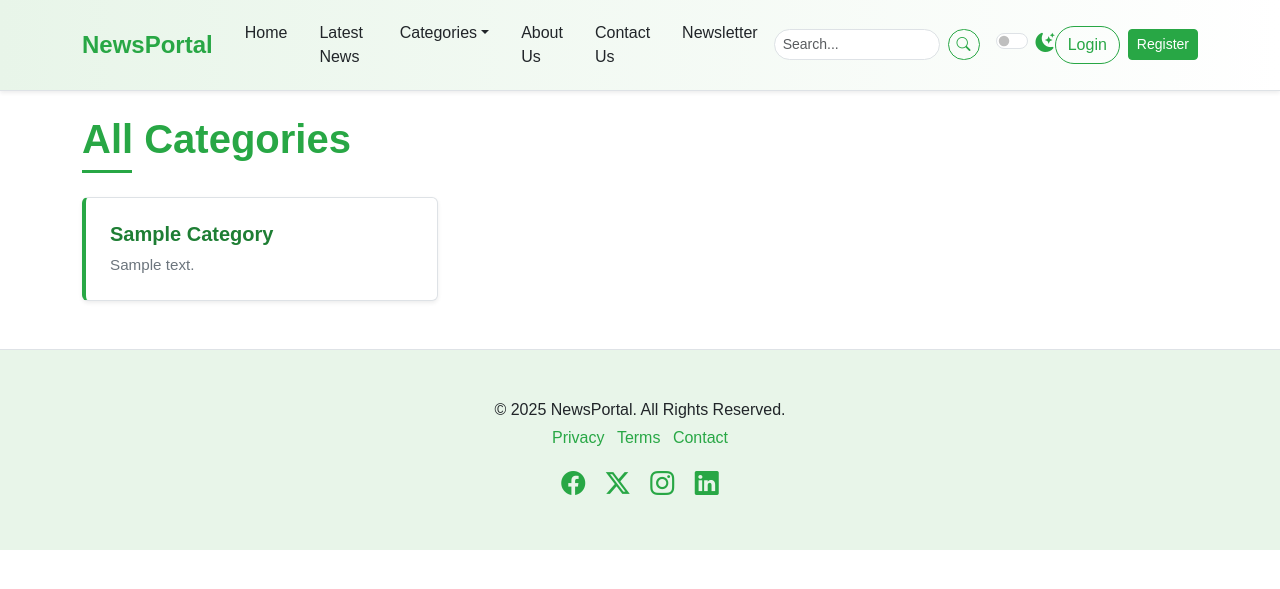
After one commit to Rohan-Gajurel/News-Portal, a Django app: template templates/newsportal/categories.html in a window 1280 px wide. The commit adds this page. Shown: the top 589 px of the page. Run offline with Django 5.2, Linux system fonts and the light colour scheme; the template is opened without the code that fills it: most values are stand-ins (such as "Sample title", 1, 10 or a date in 2020); some libraries are stand-ins or nearby versions.

Commit message:
Worked on  Category and Tags

```diff
--- a/newspaper/urls.py
+++ b/newspaper/urls.py
@@ -6,4 +6,7 @@ urlpatterns = [
     path("post-list/",views.PostListView.as_view(),name="post-list"),
     path("post-detail/<int:pk>", views.PostDetailView.as_view() ,name="post-detail"),
     path("comment/", views.CommentView.as_view(), name="comment"),
+    path("post-by-category/<int:category_id>/",views.PostByCategoryView.as_view(), name="post-by-category"),
+    path("categories/", views.CategoryListView.as_view(), name="categories"),
+    path("tags/", views.TagListView.as_view(), name="tags"),
 ]
--- /dev/null
+++ b/templates/newsportal/categories.html
@@ -0,0 +1,20 @@
+{% extends "newsportal/base.html" %}
+{% block content%}
+<!-- Main Content Area -->
+<div class="container mt-4 mb-5">
+    <h1 class="mb-4 section-title"><span>All Categories</span></h1>
+
+    <div class="row row-cols-1 row-cols-md-2 row-cols-lg-3 g-4">
+        {% for category in categories %}
+        <div class=" col">
+            <div class="card h-100 shadow-sm list-item-card">
+                <div class="card-body">
+                    <h5 class="card-title"><a href="{% url 'post-by-category' category.id %}"><i class="{{ category.icon }}"></i>{{ category.name| title }}</a></h5>
+                    <p class="card-text">{{ category.description }}</p>
+                </div>
+            </div>
+        </div>
+{% endfor%}
+</div>
+</div>
+{% endblock content%}
--- a/templates/newsportal/nav.html
+++ b/templates/newsportal/nav.html
@@ -27,14 +27,14 @@
               <ul class="dropdown-menu">
                 {% for category in categories %}
                 <li>
-                  <a class="dropdown-item" href="{% url 'post-list' %}">{{ category.name|title }}</a>
+                  <a class="dropdown-item" href="{% url 'post-by-category' category.id%}">{{ category.name|title }}</a>
                 </li>
                 {% endfor %}
                 <li>
-                  <a class="dropdown-item" href="all-categories.html">All Categories</a>
+                  <a class="dropdown-item" href="{% url 'categories' %}">All Categories</a>
                 </li>
                 <li>
-                  <a class="dropdown-item" href="all-tags.html">All Tags</a>
+                  <a class="dropdown-item" href="{% url 'tags' %}">All Tags</a>
                 </li>
               </ul>
             </li>
```
Also changed, not shown: newspaper/views.py (+24 -1 lines), templates/newsportal/tag.html (added, +17 -0 lines), db.sqlite3.
